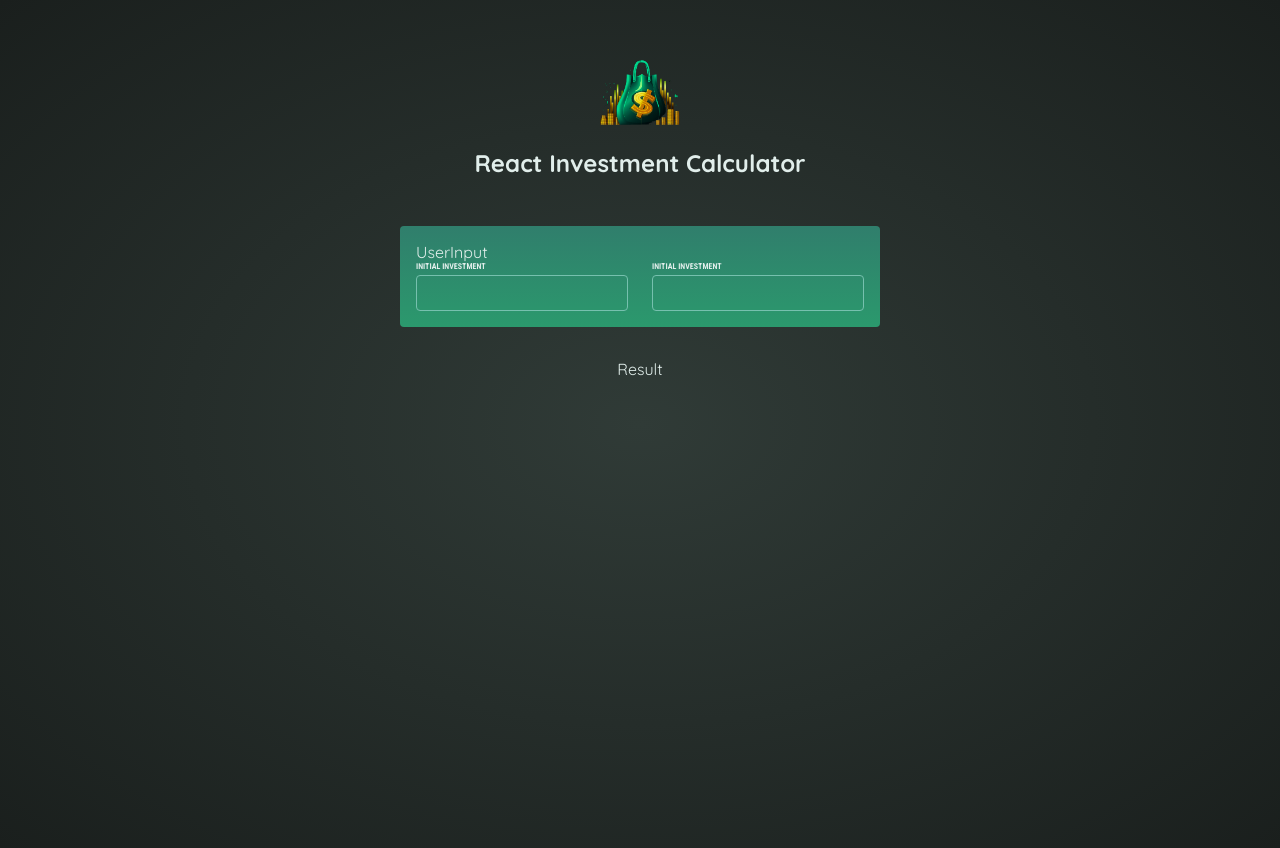
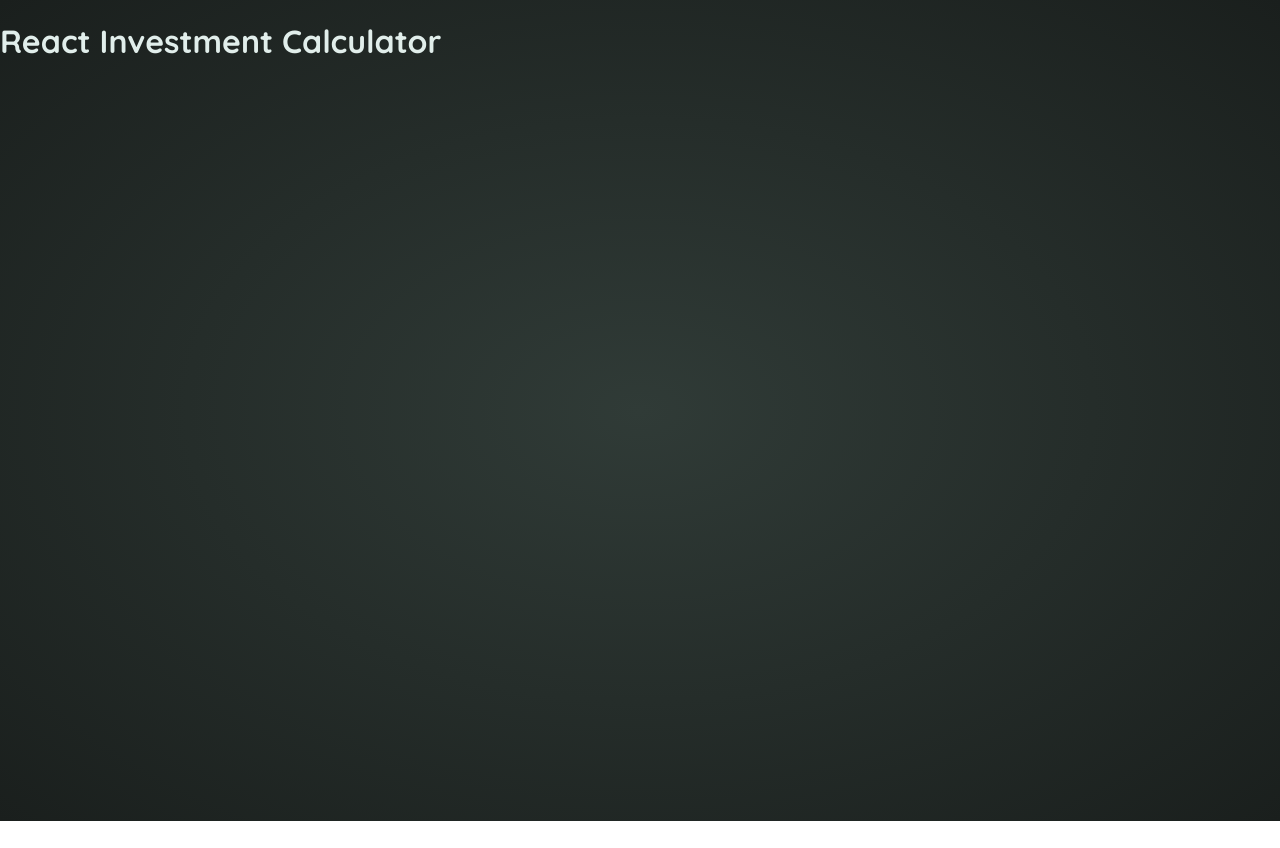
Before and after one commit to karanbabu2110/investment, a React (Vite) app: page / in a window 1280 px wide. After the commit the page ends 821 px from the top, so only its background shows below. Built offline with nearby package versions, Linux system fonts and the light colour scheme.

Commit message:
BASE CODE FOR THE PROJECT

```diff
--- a/index.html
+++ b/index.html
@@ -5,13 +5,8 @@
     <link rel="icon" type="image/svg+xml" href="/investment-calculator-logo.png" />
     <meta name="viewport" content="width=device-width, initial-scale=1.0" />
     <title>React Investment Calculator</title>
-
   </head>
   <body>
-    <header id="header">
-      <img src="investment-calculator-logo.png"/>
-      <h1>React Investment Calculator</h1>
-    </header>
     <div id="root"></div>
     <script type="module" src="/src/index.jsx"></script>
   </body>
--- a/src/App.jsx
+++ b/src/App.jsx
@@ -1,23 +1,7 @@
-import "./index.css";
 function App() {
   return (
-    <main>
-      <ol id="user-input">
-        UserInput
-        <li className="input-group">
-          <span>
-            <label>INITIAL INVESTMENT</label>
-            <input type="text"></input>
-          </span>
-          <span>
-            <label>INITIAL INVESTMENT</label>
-            <input type="text"></input>
-          </span>
-        </li>
-      </ol>
-      <div className="center">Result</div>
-    </main>
-  );
+    <h1>React Investment Calculator</h1>
+  )
 }
 
-export default App;
+export default App
--- a/src/InputGroup.jsx
+++ /dev/null
@@ -1 +0,0 @@
-export default function
```
Also changed, not shown: 2 other files (tests, documents, lock files or other folders).
